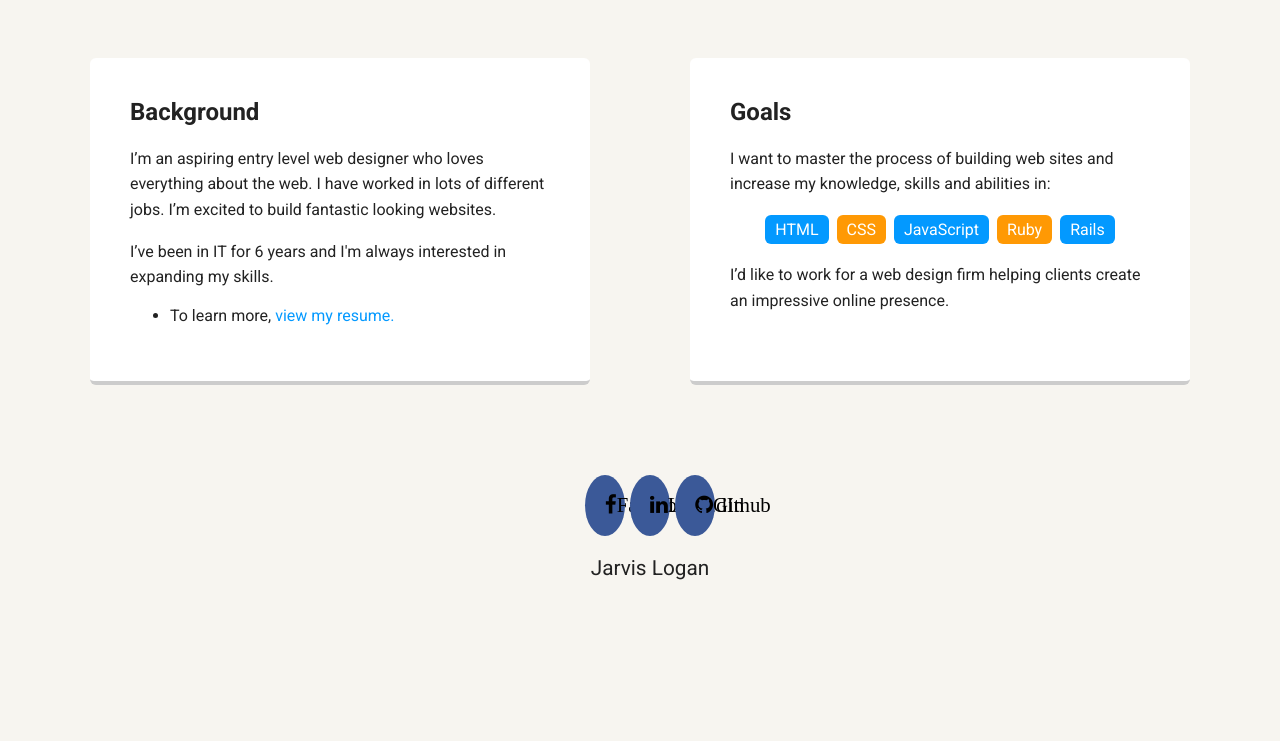
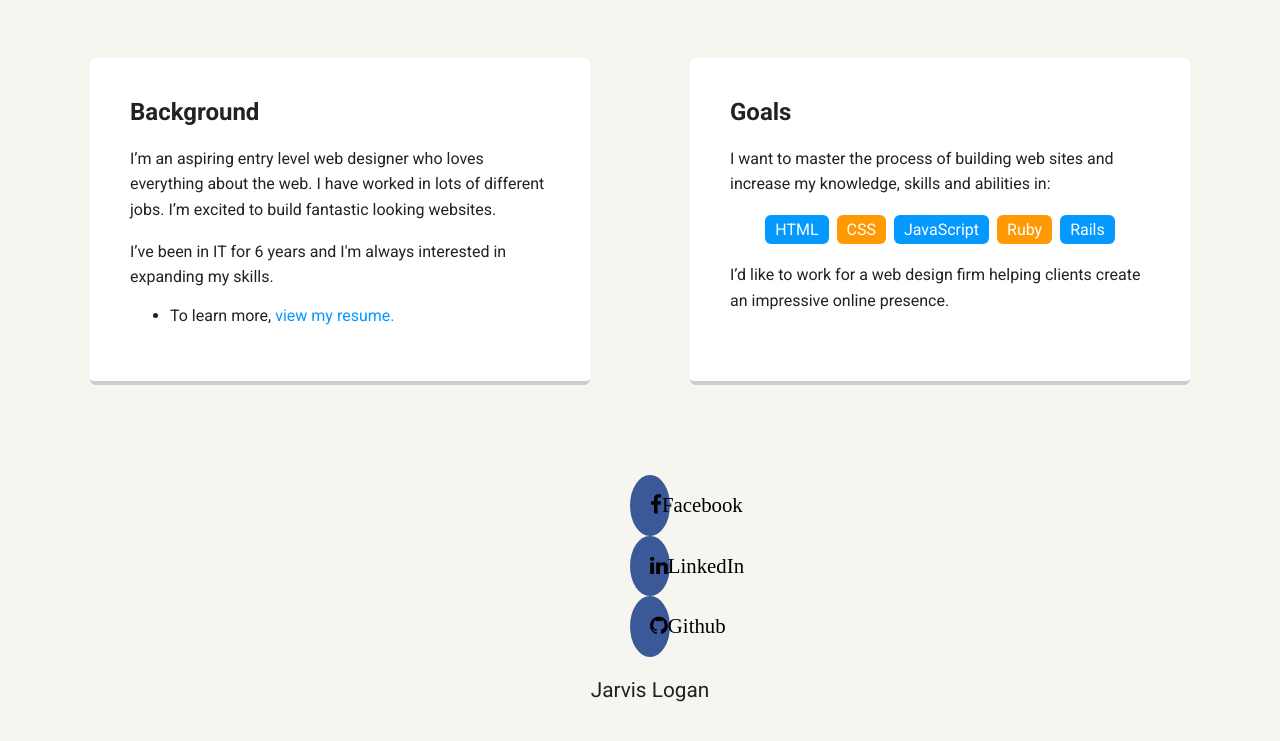
Before and after one commit to jlogan112/me.html, a plain HTML site: page index.html in a window 1280 px wide. Shown: the part 472-1213 px from the top of the page. Before the commit the page ends 1153 px from the top, so only its background shows below. Drawn offline with Linux system fonts and the light colour scheme; a web font is replaced by a local one.

Commit message:
Update me.css

```diff
--- a/me.css
+++ b/me.css
@@ -134,9 +134,8 @@ footer ul {
   padding: 0;
 }
 
-footer ul li {
-  display: inline-block;
-}
+
+
 
 .fa {
     padding: 20px;
```
